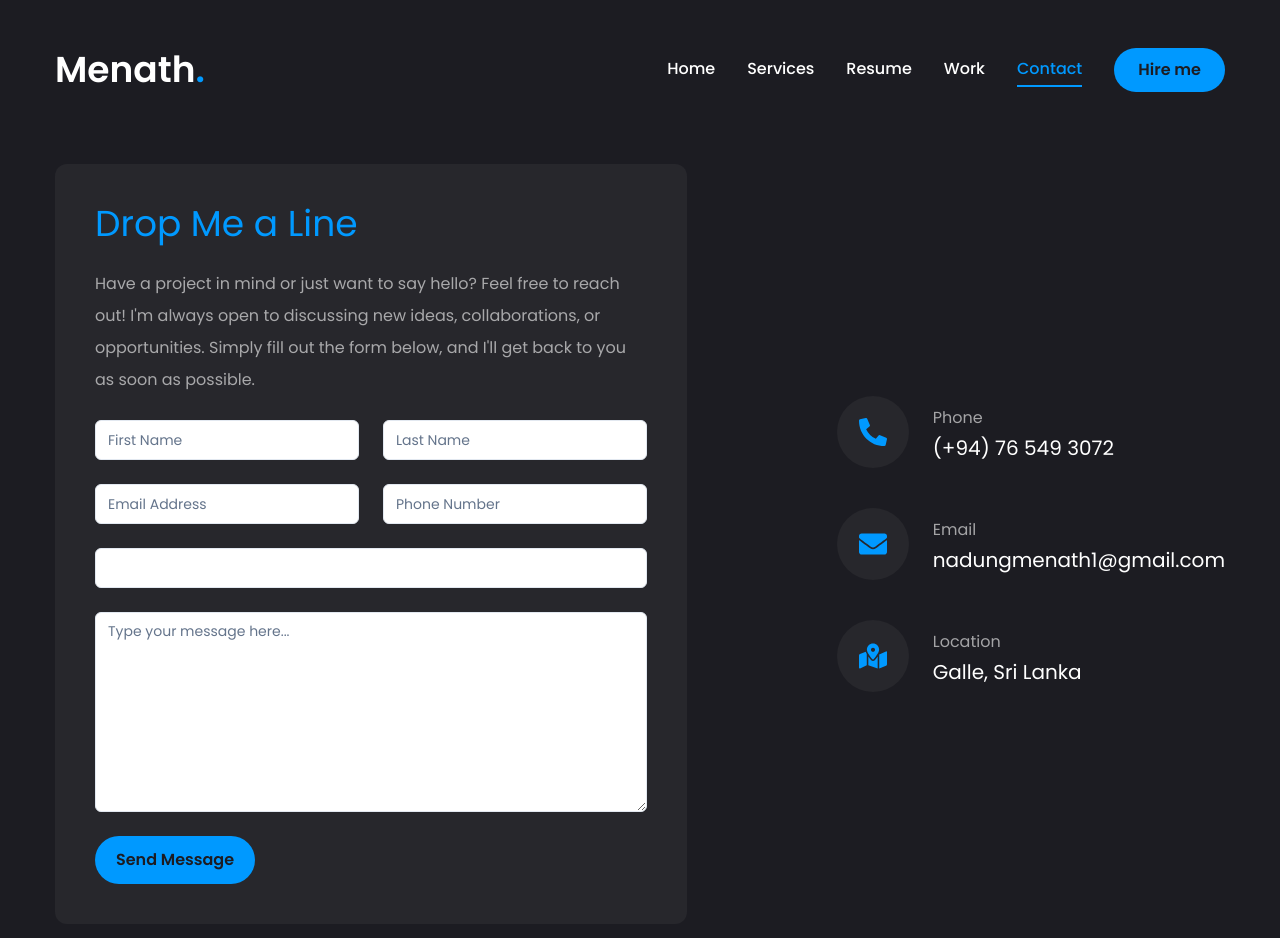
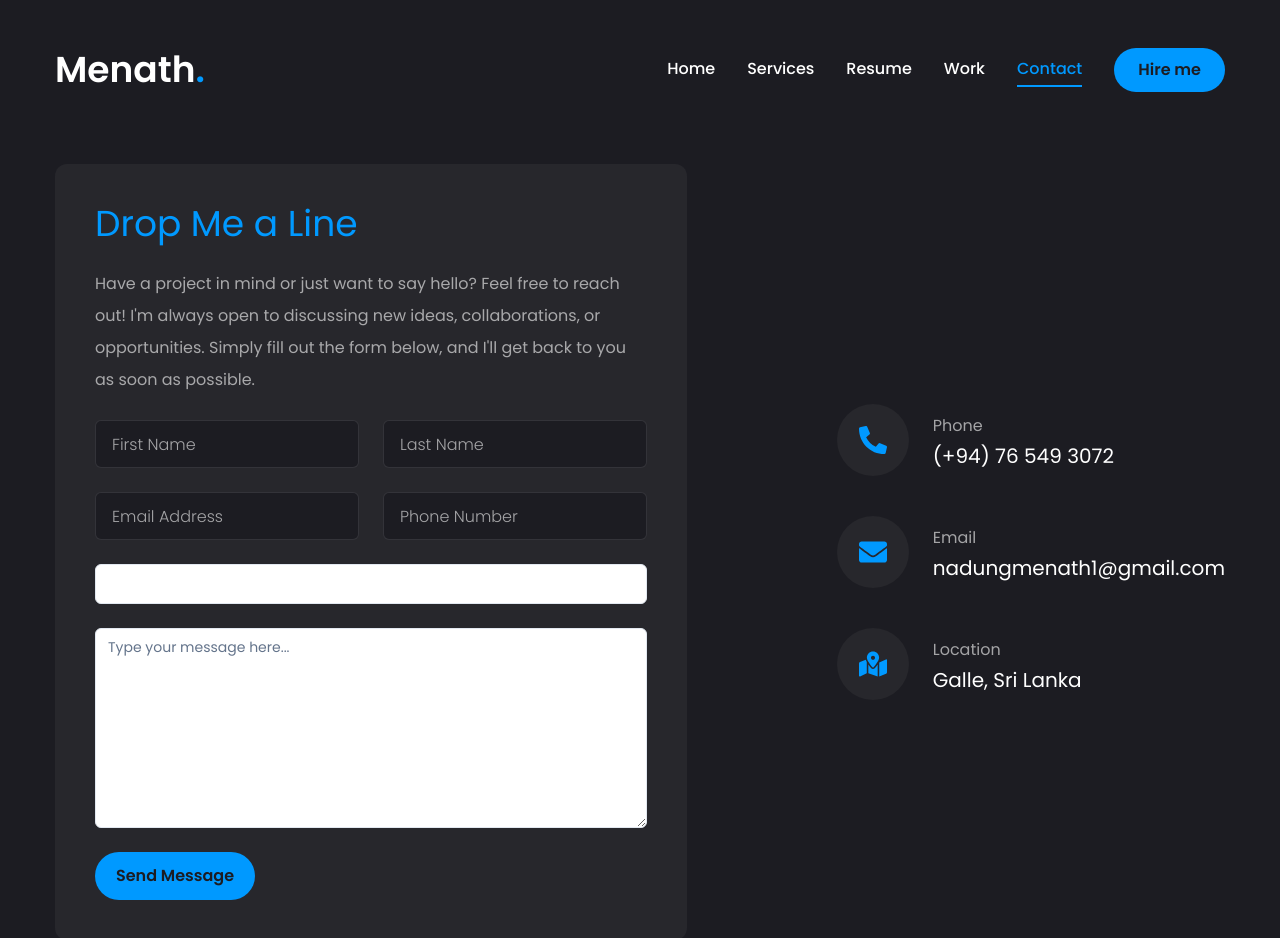
Before and after one commit to MenathNDGD/menath-portfolio, a Next.js app: page /contact in a window 1280 px wide. Shown: the top 938 px of the page. Built offline with nearby package versions, Linux system fonts and the light colour scheme.

Commit message:
modified the shadcn ui input component with adding new styles

```diff
--- a/components/ui/input.jsx
+++ b/components/ui/input.jsx
@@ -1,19 +1,20 @@
-import * as React from "react"
+import * as React from "react";
 
-import { cn } from "@/lib/utils"
+import { cn } from "@/lib/utils";
 
 const Input = React.forwardRef(({ className, type, ...props }, ref) => {
   return (
-    (<input
+    <input
       type={type}
       className={cn(
-        "flex h-10 w-full rounded-md border border-slate-200 bg-white px-3 py-2 text-sm ring-offset-white file:border-0 file:bg-transparent file:text-sm file:font-medium file:text-slate-950 placeholder:text-slate-500 focus-visible:outline-none focus-visible:ring-2 focus-visible:ring-slate-950 focus-visible:ring-offset-2 disabled:cursor-not-allowed disabled:opacity-50 dark:border-slate-800 dark:bg-slate-950 dark:ring-offset-slate-950 dark:file:text-slate-50 dark:placeholder:text-slate-400 dark:focus-visible:ring-slate-300",
+        "flex h-[48px] rounded-md border border-white/10 focus:border-accent font-light bg-primary px-4 py-5 text-base placeholder:text-white/60 outline-none",
         className
       )}
       ref={ref}
-      {...props} />)
+      {...props}
+    />
   );
-})
-Input.displayName = "Input"
+});
+Input.displayName = "Input";
 
-export { Input }
+export { Input };
```
